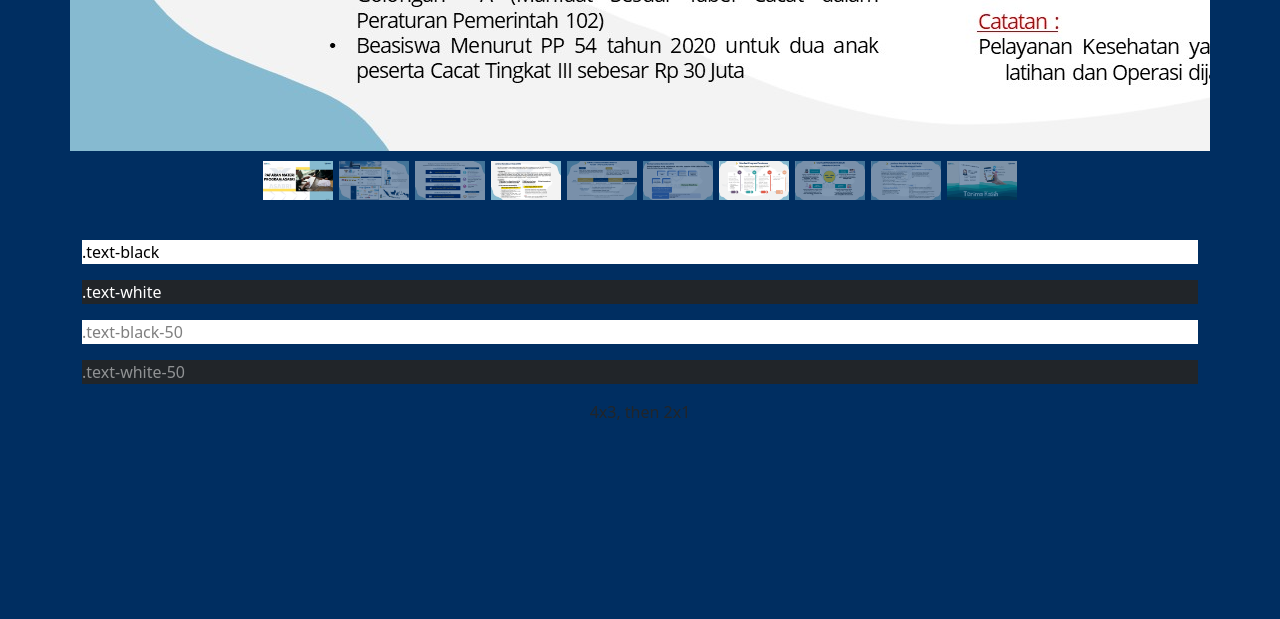
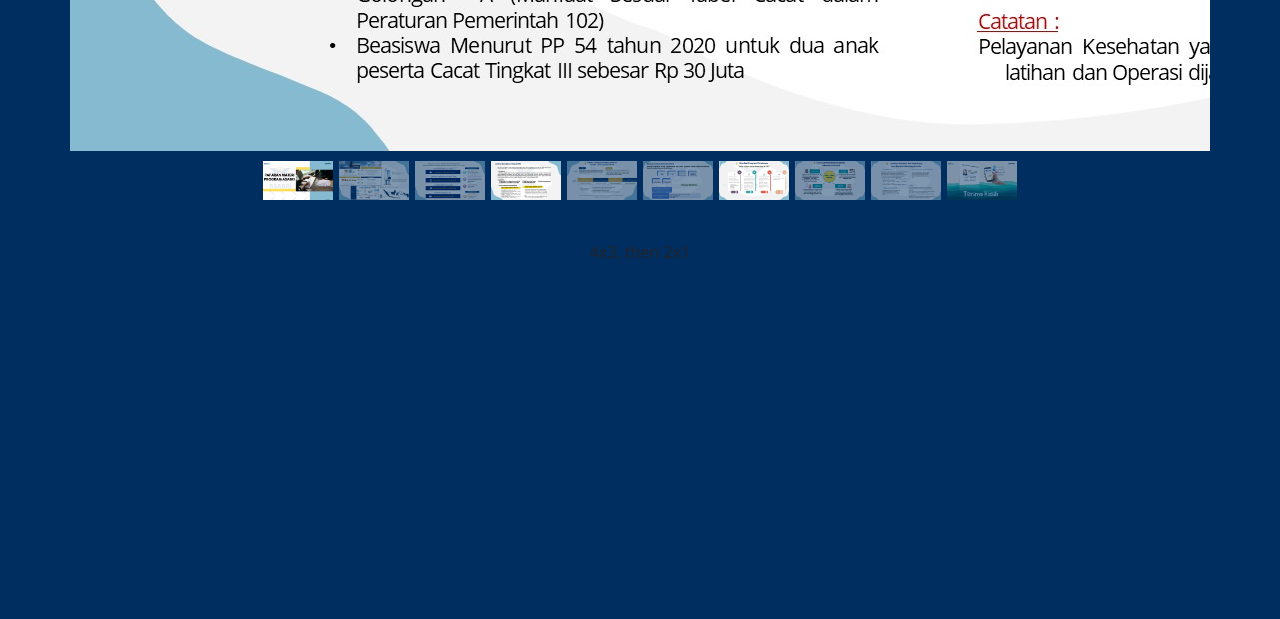
Before and after one commit to bintangdemarta/website_asabri, a PHP site: page / in a window 1280 px wide. Shown: the part 1073-1692 px from the top of the page. After the commit the page ends 1333 px from the top, so only its background shows below. Run offline with PHP 8.4, Linux system fonts and the light colour scheme.

Commit message:
Mengubah index.php lagi

```diff
--- a/index.php
+++ b/index.php
@@ -227,17 +227,9 @@ data-bs-ride="carousel">
     <script src="https://cdn.jsdelivr.net/npm/bootstrap@5.2.3/dist/js/bootstrap.min.js"></script>
 </body>
 <footer>
-    <div class="container" style="color: #002E61;">
-        <p class="text-black bg-white">.text-black</p>
-        <p class="text-white bg-dark">.text-white</p>
-        <p class="text-black-50 bg-white">.text-black-50</p>
-        <p class="text-white-50 bg-dark">.text-white-50</p>
-    </div>
-
     <div class="ratio ratio-4x3 d-flex align-items-center justify-content-center">
         <p class="text-center" st>4x3, then 2x1</p>
     </div>
-
 </div>
 <footer>
 </html>
```
